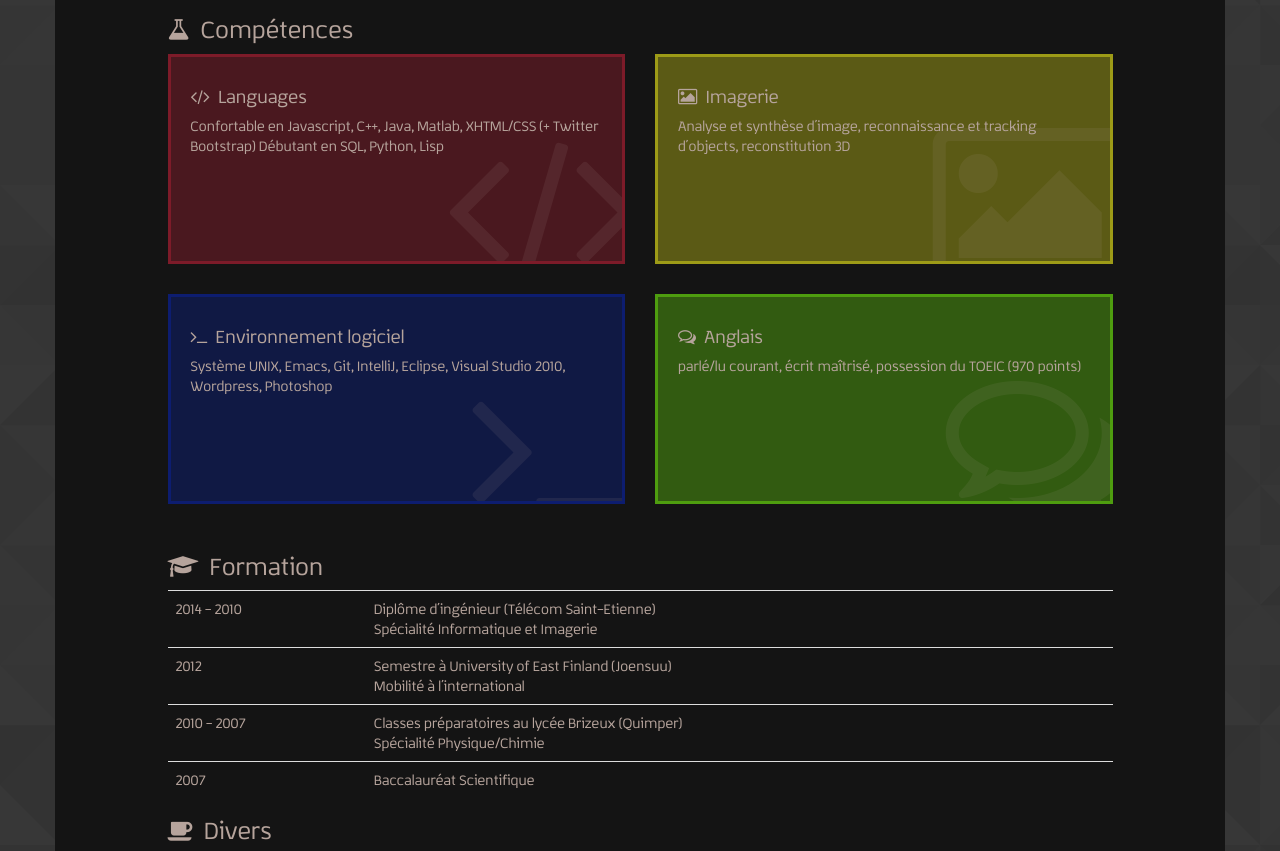
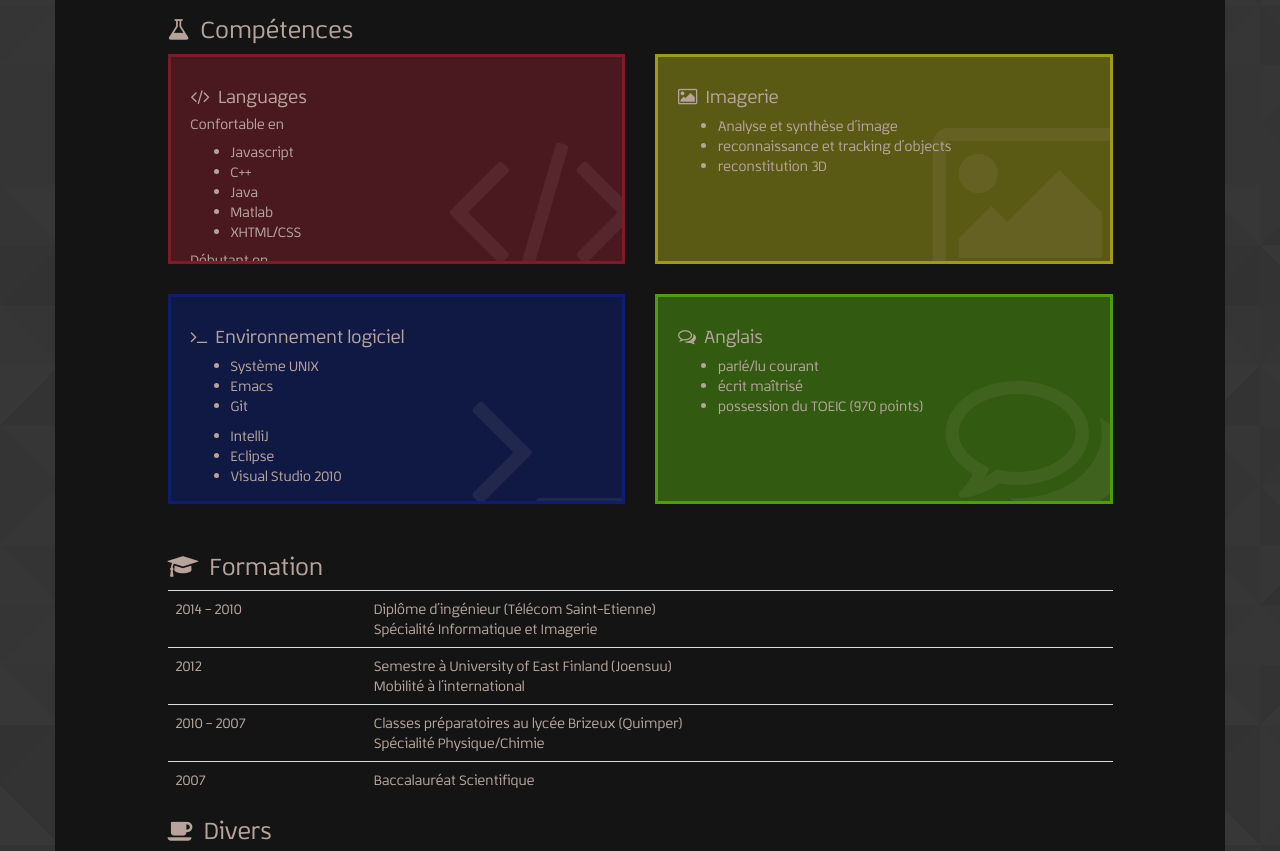
Before and after one commit to MarcMonchablon/pupweb, a website: page site/index.jade in a window 1280 px wide. Shown: the part 1615-2466 px from the top of the page. Drawn offline with nearby package versions, Linux system fonts and the light colour scheme; files that its build step writes are made by us from their sources.

Commit message:
Now skills are in lists

```diff
--- a/site/includes/cv/competences.jade
+++ b/site/includes/cv/competences.jade
@@ -7,9 +7,20 @@
         i.fa.fa-code
         | &nbsp;
         | Languages
-      p.
-        Confortable en Javascript, C++, Java, Matlab, XHTML/CSS (+ Twitter Bootstrap)
-        Débutant en SQL, Python, Lisp
+      .halfBlock
+        h5 Confortable en
+        ul
+          li Javascript
+          li C++
+          li Java
+          li Matlab
+          li XHTML/CSS
+      .halfBlock
+        h5 Débutant en
+        ul
+          li SQL
+          li Python
+          li Lisp
 
   .col-md-6
     .skills.computerVision
@@ -18,9 +29,10 @@
         i.fa.fa-image
         | &nbsp;
         | Imagerie
-      p.
-        Analyse et synthèse d&#39;image, reconnaissance et tracking d&#39;objects, reconstitution 3D
-
+      ul
+        li Analyse et synthèse d&#39;image
+        li reconnaissance et tracking d&#39;objects
+        li reconstitution 3D
 
   .col-md-6
      .skills.software
@@ -29,9 +41,16 @@
          i.fa.fa-terminal
          | &nbsp;
          | Environnement logiciel
-       p.
-         Système UNIX, Emacs, Git, IntelliJ, Eclipse, Visual Studio 2010, Wordpress, Photoshop
-
+       .halfBlock
+         ul
+           li Système UNIX
+           li Emacs
+           li Git
+       .halfBlock
+         ul
+           li IntelliJ
+           li Eclipse
+           li Visual Studio 2010
 
   .col-md-6
     .skills.languages
@@ -40,5 +59,7 @@
         i.fa.fa-comments-o
         | &nbsp;
         | Anglais
-      p.
-        parlé/lu courant, écrit maîtrisé, possession du TOEIC (970 points)
+      ul
+        li parlé/lu courant
+        li écrit maîtrisé
+        li possession du TOEIC (970 points)
```
Also changed, not shown: site/includes/cv.html, site/includes/cv/competences.html, site/index.html.
